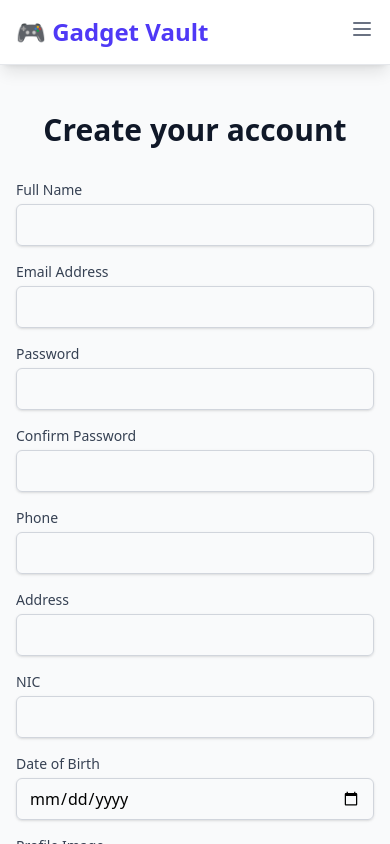
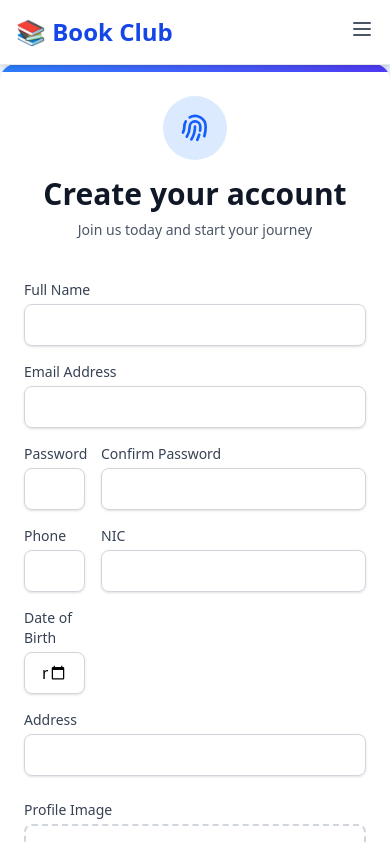
Before and after one commit to ishaniekanayaka/Book-Club-Frontend, a React (Vite) app: page /signup in a window 390 px wide. Built offline with nearby package versions, Linux system fonts and the light colour scheme; no server answers.

Commit message:
build responsive SignUp page

```diff
--- a/src/components/Navbar.tsx
+++ b/src/components/Navbar.tsx
@@ -11,10 +11,7 @@ const Navbar = () => {
     const [isLoading, setIsLoading] = useState(false)
     const { isLoggedIn, logout: unauthenticate } = useAuth()
 
-    console.log(isLoggedIn)
-
     const handleLogin = () => {
-        console.log("Login")
         navigate("/login")
     }
 
@@ -24,7 +21,7 @@ const Navbar = () => {
             await logout()
             toast.success("Logout successful!")
             unauthenticate()
-            navigate("/login") // <-- navigate to login on success
+            navigate("/login")
         } catch (error) {
             if (axios.isAxiosError(error)) {
                 toast.error(error.message)
@@ -37,7 +34,6 @@ const Navbar = () => {
     }
 
     const handleDashboard = () => {
-        console.log("Dashboard")
         navigate("/dashboard")
     }
 
@@ -46,13 +42,13 @@ const Navbar = () => {
     }
 
     return (
-        <nav className='bg-white shadow-lg border-b border-gray-200'>
+        <nav className='bg-white shadow-md border-b border-gray-200'>
             <div className='max-w-7xl mx-auto px-4 sm:px-6 lg:px-8'>
                 <div className='flex justify-between items-center h-16'>
                     {/* Logo Section */}
                     <div className='flex items-center'>
                         <div className='flex-shrink-0'>
-                            <h1 className='text-2xl font-bold text-indigo-600'>🎮 Gadget Vault</h1>
+                            <h1 className='text-2xl font-bold text-blue-700'>📚 Book Club</h1>
                         </div>
                     </div>
 
@@ -61,36 +57,35 @@ const Navbar = () => {
                         {!isLoggedIn && (
                             <button
                                 onClick={handleLogin}
-                                className='bg-indigo-600 hover:bg-indigo-700 text-white px-4 py-2 rounded-md text-sm font-medium transition duration-150 ease-in-out focus:outline-none focus:ring-2 focus:ring-offset-2 focus:ring-indigo-500'
+                                className='bg-blue-600 hover:bg-blue-700 text-white px-4 py-2 rounded-md text-sm font-medium transition focus:outline-none focus:ring-2 focus:ring-offset-2 focus:ring-blue-500'
                             >
                                 Login
                             </button>
                         )}
 
                         {isLoggedIn && (
+                            <>
+                                <button
+                                    onClick={handleDashboard}
+                                    className='bg-gray-700 hover:bg-gray-800 text-white px-4 py-2 rounded-md text-sm font-medium transition focus:outline-none focus:ring-2 focus:ring-offset-2 focus:ring-gray-500'
+                                >
+                                    Dashboard
+                                </button>
                                 <button
                                     onClick={handleLogout}
-                                className='bg-red-600 hover:bg-red-700 text-white px-4 py-2 rounded-md text-sm font-medium transition duration-150 ease-in-out focus:outline-none focus:ring-2 focus:ring-offset-2 focus:ring-red-500'
+                                    className='bg-red-600 hover:bg-red-700 text-white px-4 py-2 rounded-md text-sm font-medium transition focus:outline-none focus:ring-2 focus:ring-offset-2 focus:ring-red-500'
                                 >
                                     Logout
                                 </button>
-                        )}
-
-                        {isLoggedIn && (
-                            <button
-                                onClick={handleDashboard}
-                                className='bg-gray-600 hover:bg-gray-700 text-white px-4 py-2 rounded-md text-sm font-medium transition duration-150 ease-in-out focus:outline-none focus:ring-2 focus:ring-offset-2 focus:ring-gray-500'
-                            >
-                                Dashboard
-                            </button>
+                            </>
                         )}
                     </div>
 
-                    {/* Mobile menu button */}
+                    {/* Mobile Menu Button */}
                     <div className='md:hidden'>
                         <button
                             onClick={toggleMenu}
-                            className='text-gray-500 hover:text-gray-600 focus:outline-none focus:text-gray-600'
+                            className='text-gray-600 hover:text-gray-800 focus:outline-none'
                         >
                             <svg className='h-6 w-6' fill='none' viewBox='0 0 24 24' stroke='currentColor'>
                                 <path strokeLinecap='round' strokeLinejoin='round' strokeWidth={2} d='M4 6h16M4 12h16M4 18h16' />
@@ -102,17 +97,24 @@ const Navbar = () => {
                 {/* Mobile Navigation Menu */}
                 {isMenuOpen && (
                     <div className='md:hidden'>
-                        <div className='px-2 pt-2 pb-3 space-y-1 sm:px-3 border-t border-gray-200'>
+                        <div className='px-2 pt-2 pb-3 space-y-1 border-t border-gray-200'>
                             {!isLoggedIn && (
                                 <button
                                     onClick={handleLogin}
-                                    className='block w-full text-left bg-indigo-600 hover:bg-indigo-700 text-white px-3 py-2 rounded-md text-base font-medium'
+                                    className='block w-full text-left bg-blue-600 hover:bg-blue-700 text-white px-3 py-2 rounded-md text-base font-medium'
                                 >
                                     Login
                                 </button>
                             )}
 
                             {isLoggedIn && (
+                                <>
+                                    <button
+                                        onClick={handleDashboard}
+                                        className='block w-full text-left bg-gray-700 hover:bg-gray-800 text-white px-3 py-2 rounded-md text-base font-medium'
+                                    >
+                                        Dashboard
+                                    </button>
                                     <button
                                         disabled={isLoading}
                                         onClick={handleLogout}
@@ -120,15 +122,7 @@ const Navbar = () => {
                                     >
                                         {isLoading ? "Logging out..." : "Logout"}
                                     </button>
-                            )}
-
-                            {isLoggedIn && (
-                                <button
-                                    onClick={handleDashboard}
-                                    className='block w-full text-left bg-gray-600 hover:bg-gray-700 text-white px-3 py-2 rounded-md text-base font-medium'
-                                >
-                                    Dashboard
-                                </button>
+                                </>
                             )}
                         </div>
                     </div>
--- a/src/pages/SignUpPage.tsx
+++ b/src/pages/SignUpPage.tsx
@@ -3,12 +3,10 @@ import { Link, useNavigate } from "react-router-dom"
 import { signUp } from "../services/authService"
 import toast from "react-hot-toast"
 import axios from "axios"
-// ... (imports remain unchanged)
 
 interface FormErrors {
   [key: string]: string | undefined;
 }
-
 
 interface FormData {
   name: string;
@@ -18,7 +16,7 @@ interface FormData {
   phone: string;
   address: string;
   dateOfBirth: string;
-  role: "staff"; // 🔐 Fixed role
+  role: "staff";
   profileImage: File | null;
   nic: string;
   memberCode?: string;
@@ -33,7 +31,7 @@ const Signup = () => {
     phone: "",
     address: "",
     dateOfBirth: "",
-    role: "staff", // 🔧 Fixed default
+    role: "staff",
     profileImage: null,
     nic: "",
   });
@@ -76,7 +74,7 @@ const Signup = () => {
       data.append("phone", formData.phone);
       data.append("address", formData.address);
       data.append("dateOfBirth", formData.dateOfBirth);
-      data.append("role", "staff"); // 🔐 enforce staff role
+      data.append("role", "staff");
       data.append("nic", formData.nic);
       if (formData.profileImage) {
         data.append("profileImage", formData.profileImage);
@@ -129,82 +127,170 @@ const Signup = () => {
   };
 
   return (
-      <div className="min-h-screen flex items-center justify-center bg-gray-50 py-12 px-4 sm:px-6 lg:px-8">
-        <div className="max-w-md w-full space-y-8">
-          <div>
-            <h2 className="text-center text-3xl font-extrabold text-gray-900">
+      <div className="min-h-screen flex items-center justify-center bg-gradient-to-br from-blue-50 to-indigo-100 relative overflow-hidden">
+        {/* Animated background elements */}
+        <div className="absolute inset-0 overflow-hidden">
+          <div className="absolute top-0 left-0 w-64 h-64 bg-blue-200 rounded-full mix-blend-multiply filter blur-3xl opacity-20 animate-blob animation-delay-2000"></div>
+          <div className="absolute top-0 right-0 w-64 h-64 bg-indigo-200 rounded-full mix-blend-multiply filter blur-3xl opacity-20 animate-blob animation-delay-4000"></div>
+          <div className="absolute bottom-0 left-1/2 w-64 h-64 bg-purple-200 rounded-full mix-blend-multiply filter blur-3xl opacity-20 animate-blob"></div>
+        </div>
+
+        <div className="relative w-full max-w-md px-6 py-8 bg-white rounded-2xl shadow-xl overflow-hidden sm:px-10 sm:py-12">
+          {/* Decorative elements */}
+          <div className="absolute top-0 left-0 w-full h-2 bg-gradient-to-r from-blue-500 to-indigo-600"></div>
+
+          <div className="mb-10 text-center">
+            <div className="mx-auto h-16 w-16 flex items-center justify-center rounded-full bg-blue-100 mb-4">
+              <svg xmlns="http://www.w3.org/2000/svg" className="h-8 w-8 text-blue-600" fill="none" viewBox="0 0 24 24" stroke="currentColor">
+                <path strokeLinecap="round" strokeLinejoin="round" strokeWidth={2} d="M12 11c0 3.517-1.009 6.799-2.753 9.571m-3.44-2.04l.054-.09A13.916 13.916 0 008 11a4 4 0 118 0c0 1.017-.07 2.019-.203 3m-2.118 6.844A21.88 21.88 0 0015.171 17m3.839 1.132c.645-2.266.99-4.659.99-7.132A8 8 0 008 4.07M3 15.364c.64-1.319 1-2.8 1-4.364 0-1.457.39-2.823 1.07-4" />
+              </svg>
+            </div>
+            <h2 className="text-3xl font-extrabold text-gray-900">
               Create your account
             </h2>
+            <p className="mt-2 text-sm text-gray-600">
+              Join us today and start your journey
+            </p>
           </div>
-          <form className="space-y-4" onSubmit={handleSubmit}>
+
+          <form className="space-y-6" onSubmit={handleSubmit}>
+            <div className="grid grid-cols-1 gap-4 sm:grid-cols-2">
               {[
-              { label: "Full Name", name: "name", type: "text" },
-              { label: "Email Address", name: "email", type: "email" },
-              { label: "Password", name: "password", type: "password" },
-              { label: "Confirm Password", name: "confirmPassword", type: "password" },
-              { label: "Phone", name: "phone", type: "text" },
-              { label: "Address", name: "address", type: "text" },
-              { label: "NIC", name: "nic", type: "text" },
-              { label: "Date of Birth", name: "dateOfBirth", type: "date" },
-            ].map(({ label, name, type }) => (
-                <div key={name}>
-                  <label htmlFor={name} className="block text-sm font-medium text-gray-700">
+                { label: "Full Name", name: "name", type: "text", colSpan: "col-span-2" },
+                { label: "Email Address", name: "email", type: "email", colSpan: "col-span-2" },
+                { label: "Password", name: "password", type: "password", colSpan: "" },
+                { label: "Confirm Password", name: "confirmPassword", type: "password", colSpan: "" },
+                { label: "Phone", name: "phone", type: "text", colSpan: "" },
+                { label: "NIC", name: "nic", type: "text", colSpan: "" },
+                { label: "Date of Birth", name: "dateOfBirth", type: "date", colSpan: "" },
+                { label: "Address", name: "address", type: "text", colSpan: "col-span-2" },
+              ].map(({ label, name, type, colSpan }) => (
+                  <div key={name} className={colSpan}>
+                    <label htmlFor={name} className="block text-sm font-medium text-gray-700 mb-1">
                       {label}
                     </label>
+                    <div className="relative">
                       <input
                           id={name}
                           name={name}
                           type={type}
                           value={formData[name as keyof FormData] as string}
                           onChange={handleChange}
-                      className={`mt-1 block w-full px-3 py-2 border ${
-                          errors[name] ? "border-red-500" : "border-gray-300"
-                      } rounded-md shadow-sm focus:outline-none focus:ring-indigo-500 focus:border-indigo-500 sm:text-sm`}
+                          className={`w-full px-4 py-2 border ${
+                              errors[name]
+                                  ? "border-red-300 focus:ring-red-500 focus:border-red-500"
+                                  : "border-gray-300 focus:ring-blue-500 focus:border-blue-500"
+                          } rounded-lg shadow-sm focus:outline-none focus:ring-2 transition duration-200`}
                       />
                       {errors[name] && (
-                      <p className="text-sm text-red-600 mt-1">{errors[name]}</p>
+                          <div className="absolute inset-y-0 right-0 pr-3 flex items-center pointer-events-none">
+                            <svg className="h-5 w-5 text-red-500" xmlns="http://www.w3.org/2000/svg" viewBox="0 0 20 20" fill="currentColor">
+                              <path fillRule="evenodd" d="M18 10a8 8 0 11-16 0 8 8 0 0116 0zm-7 4a1 1 0 11-2 0 1 1 0 012 0zm-1-9a1 1 0 00-1 1v4a1 1 0 102 0V6a1 1 0 00-1-1z" clipRule="evenodd" />
+                            </svg>
+                          </div>
+                      )}
+                    </div>
+                    {errors[name] && (
+                        <p className="mt-1 text-xs text-red-600">{errors[name]}</p>
                     )}
                   </div>
               ))}
+            </div>
 
             {/* Profile Image Upload */}
             <div>
-              <label htmlFor="profileImage" className="block text-sm font-medium text-gray-700">
+              <label className="block text-sm font-medium text-gray-700 mb-1">
                 Profile Image
               </label>
+              <div className="mt-1 flex items-center">
+                <label className="group relative flex flex-col items-center justify-center w-full py-6 px-4 border-2 border-gray-300 border-dashed rounded-lg cursor-pointer bg-white hover:bg-gray-50 transition duration-150 ease-in-out">
+                  <div className="flex flex-col items-center justify-center">
+                    <svg className="w-10 h-10 text-gray-400 group-hover:text-gray-500 mb-2" fill="none" stroke="currentColor" viewBox="0 0 24 24" xmlns="http://www.w3.org/2000/svg">
+                      <path strokeLinecap="round" strokeLinejoin="round" strokeWidth="2" d="M4 16l4.586-4.586a2 2 0 012.828 0L16 16m-2-2l1.586-1.586a2 2 0 012.828 0L20 14m-6-6h.01M6 20h12a2 2 0 002-2V6a2 2 0 00-2-2H6a2 2 0 00-2 2v12a2 2 0 002 2z"></path>
+                    </svg>
+                    <p className="text-sm text-gray-500 text-center">
+                      {formData.profileImage
+                          ? formData.profileImage.name
+                          : "Click to upload your profile photo"}
+                    </p>
+                  </div>
                   <input
                       id="profileImage"
                       name="profileImage"
                       type="file"
                       accept="image/*"
                       onChange={handleFileChange}
-                  className="mt-1 block w-full text-sm text-gray-700"
+                      className="hidden"
                   />
+                </label>
+              </div>
               {errors.profileImage && (
-                  <p className="text-sm text-red-600 mt-1">{errors.profileImage}</p>
+                  <p className="mt-1 text-xs text-red-600">{errors.profileImage}</p>
               )}
             </div>
 
-            <div>
+            <div className="pt-2">
               <button
                   type="submit"
                   disabled={isLoading}
-                  className="w-full flex justify-center py-2 px-4 border border-transparent rounded-md shadow-sm text-sm font-medium text-white bg-indigo-600 hover:bg-indigo-700 focus:outline-none focus:ring-2 focus:ring-indigo-500"
+                  className={`w-full flex justify-center items-center py-3 px-4 border border-transparent rounded-lg shadow-sm text-sm font-medium text-white bg-gradient-to-r from-blue-600 to-indigo-600 hover:from-blue-700 hover:to-indigo-700 focus:outline-none focus:ring-2 focus:ring-offset-2 focus:ring-blue-500 transition duration-200 ${
+                      isLoading ? "opacity-75 cursor-not-allowed" : ""
+                  }`}
               >
-                {isLoading ? "Signing up..." : "Sign up"}
+                {isLoading ? (
+                    <>
+                      <svg className="animate-spin -ml-1 mr-3 h-5 w-5 text-white" xmlns="http://www.w3.org/2000/svg" fill="none" viewBox="0 0 24 24">
+                        <circle className="opacity-25" cx="12" cy="12" r="10" stroke="currentColor" strokeWidth="4"></circle>
+                        <path className="opacity-75" fill="currentColor" d="M4 12a8 8 0 018-8V0C5.373 0 0 5.373 0 12h4zm2 5.291A7.962 7.962 0 014 12H0c0 3.042 1.135 5.824 3 7.938l3-2.647z"></path>
+                      </svg>
+                      Processing...
+                    </>
+                ) : (
+                    "Sign up"
+                )}
               </button>
             </div>
 
-            <div className="text-center">
-              <p className="text-sm text-gray-600">
+            <div className="text-center text-sm text-gray-600">
+              <p>
                 Already have an account?{" "}
-                <Link to="/login" className="text-indigo-600 hover:text-indigo-500">
+                <Link
+                    to="/login"
+                    className="font-medium text-blue-600 hover:text-blue-500 transition duration-150 ease-in-out"
+                >
                   Sign in
                 </Link>
               </p>
             </div>
           </form>
         </div>
+
+        {/* Add these styles for the animations */}
+        <style jsx global>{`
+        @keyframes blob {
+          0% {
+            transform: translate(0px, 0px) scale(1);
+          }
+          33% {
+            transform: translate(30px, -50px) scale(1.1);
+          }
+          66% {
+            transform: translate(-20px, 20px) scale(0.9);
+          }
+          100% {
+            transform: translate(0px, 0px) scale(1);
+          }
+        }
+        .animate-blob {
+          animation: blob 7s infinite;
+        }
+        .animation-delay-2000 {
+          animation-delay: 2s;
+        }
+        .animation-delay-4000 {
+          animation-delay: 4s;
+        }
+      `}</style>
       </div>
   );
 };
```
Lines whose indentation alone changed are shown as unchanged.
